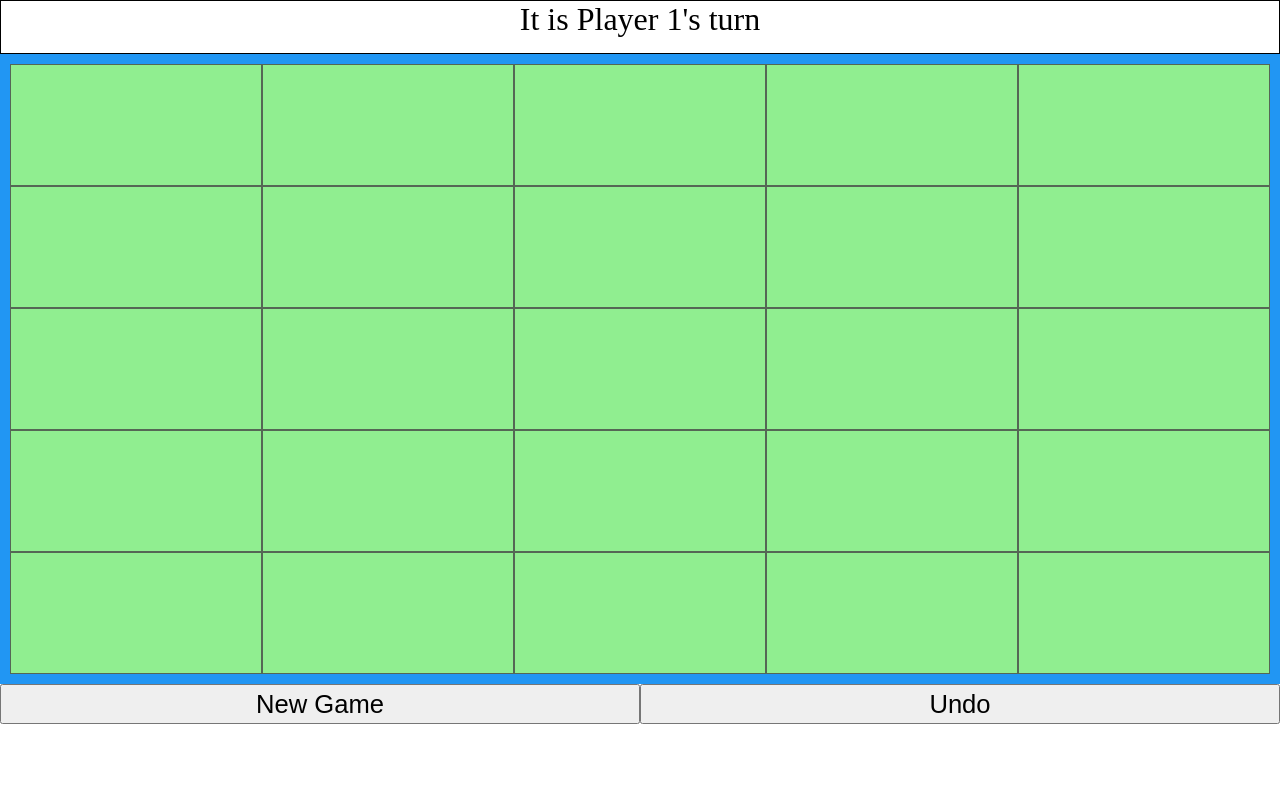
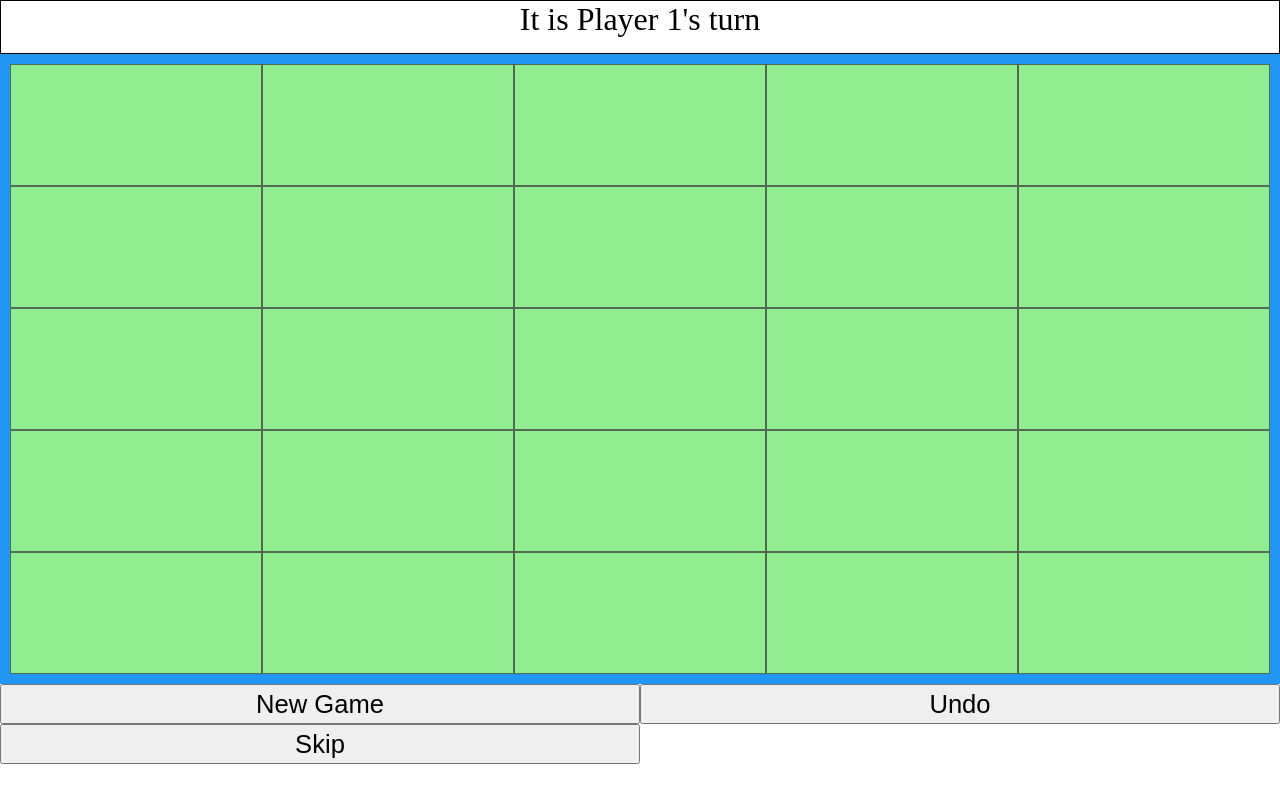
Before and after one commit to stevnzhang/Santorini, a React (Create React App) app in the folder frontend/: page / in a window 1280 px wide. Built offline with nearby package versions, Linux system fonts and the light colour scheme.

Commit message:
board changes red after a winner is decided

```diff
--- a/frontend/public/index.html
+++ b/frontend/public/index.html
@@ -29,6 +29,8 @@
       <div id="bottombar">
         <a href="/newgame"><button>New Game</button></a>
         <a href="/undo"><button>Undo</button></a>
+        <a href="/skip"><button>Skip</button></a>
+
 <!--        <a href="/gods?Minotaur"><button>Minotaur</button></a>-->
 <!--        <a href="/gods?Demeter"><button>Demeter</button></a>-->
 <!--        <a href="/gods?Pan"><button>Pan</button></a>-->
--- a/frontend/src/App.css
+++ b/frontend/src/App.css
@@ -52,5 +52,6 @@ body {
 }
 
 .playable { background-color: lightgreen }
-.dome { background-color: deepskyblue; }
+.dome { background-color: deepskyblue }
 .picked { background-color: lightgoldenrodyellow }
+.unplayable { background-color: lightcoral }
```
